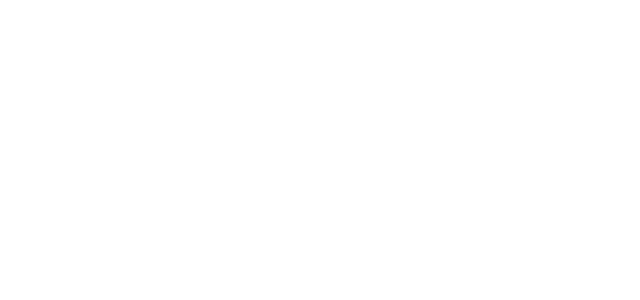
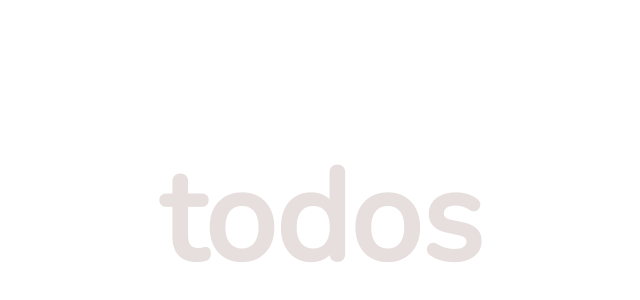
Before and after one commit to nat-netl/todo-list, a React (Create React App) app: page / in a window 1280 px wide. Shown: the part 166-466 px from the top of the page, without its empty margins (319-959 px from the left). Built offline with nearby package versions, Linux system fonts and the light colour scheme.

Commit message:
header title

```diff
--- a/src/App.tsx
+++ b/src/App.tsx
@@ -1,10 +1,11 @@
 import { FC, Suspense } from 'react';
+import Home from './pages/home/Home';
 
 const App: FC = () => {
   return (
     <div className='App'>
       <Suspense fallback={<div>Loading...</div>}>
-        <></>
+        <Home />
       </Suspense>
     </div>
   );
--- /dev/null
+++ b/src/components/header/Header.tsx
@@ -0,0 +1,12 @@
+import React, { FC } from 'react';
+import s from './header.module.scss';
+
+const Header: FC = () => {
+  return (
+    <div className={s.wrapper}>
+      <h1 className={s.title}>todos</h1>
+    </div>
+  );
+};
+
+export default Header;
--- /dev/null
+++ b/src/components/header/header.module.scss
@@ -0,0 +1,6 @@
+.title {
+  font-size: 8rem;
+  margin: 0 0 30px 0;
+  text-align: center;
+  color: #e6dfdd;
+}
--- a/src/pages/home/home.tsx
+++ b/src/pages/home/home.tsx
@@ -1,8 +1,16 @@
 import React, { FC } from 'react';
-import './home.module.scss';
+import s from './home.module.scss';
+import m from './../../app/styles/main.module.scss';
+import Header from '../../components/header/Header';
 
-const home: FC = () => {
-  return <div>home</div>;
+const Home: FC = () => {
+  return (
+    <div className={s.wrapper}>
+      <div className={m.container}>
+        <Header />
+      </div>
+    </div>
+  );
 };
 
-export default home;
+export default Home;
```
